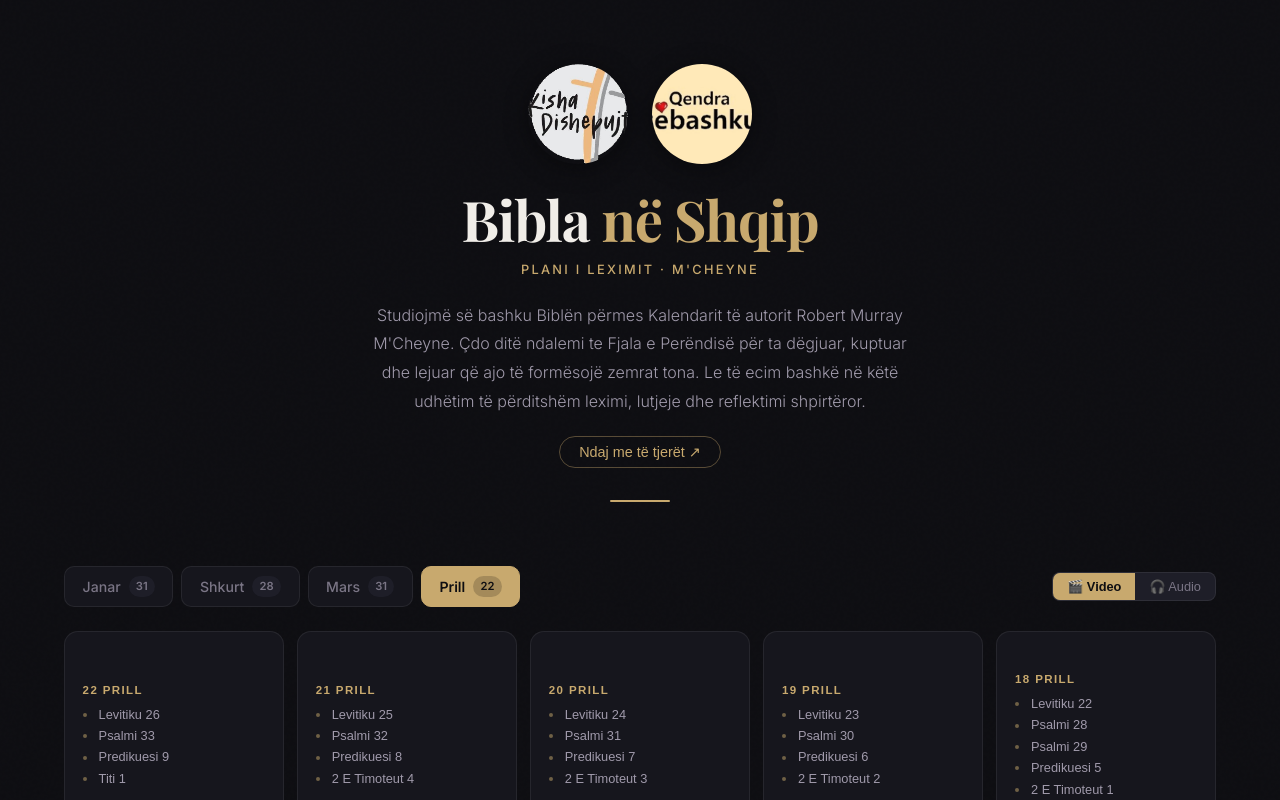
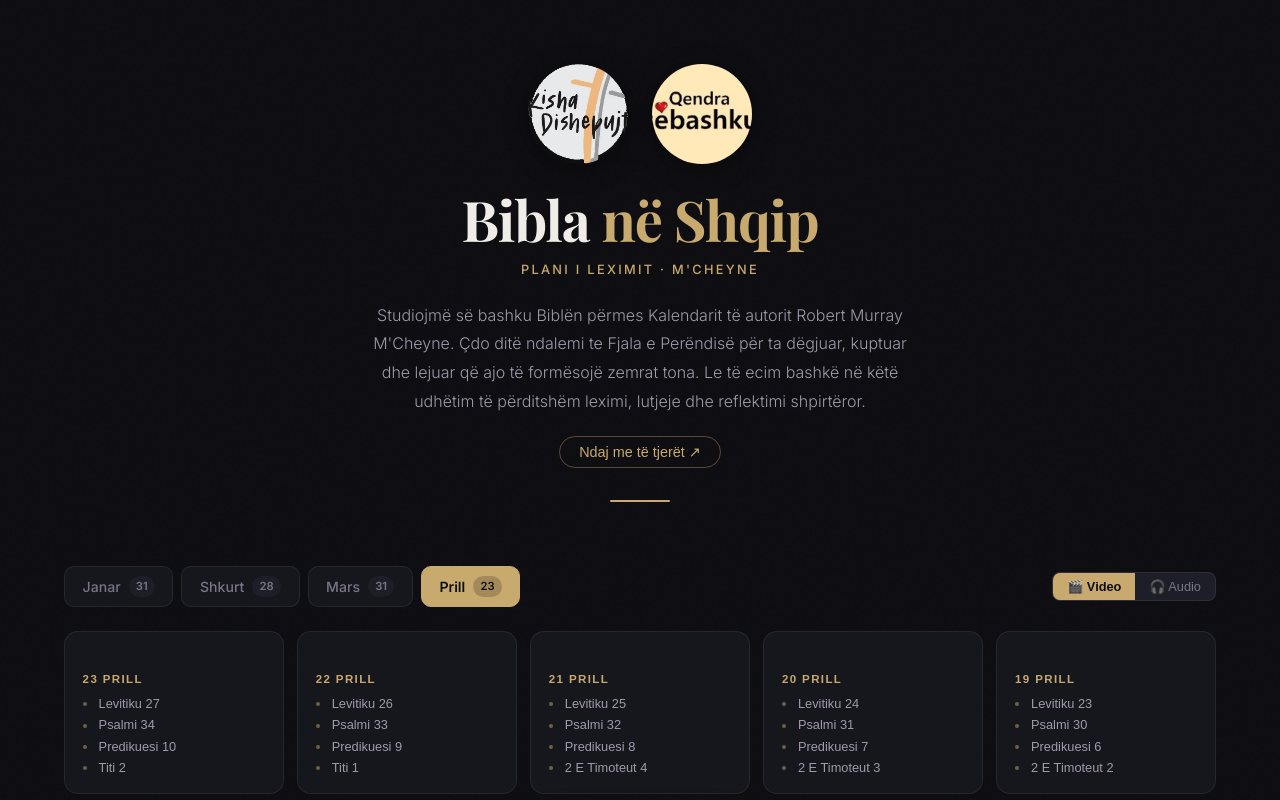
Before and after one commit to jeffandmeredith-max/bibla-shqip, a React (Vite) app: page / in a window 1280 px wide. Shown: the top 800 px of the page. Built offline with nearby package versions, Linux system fonts and the light colour scheme.

Commit message:
chore: daily update 2026-04-23

```diff
--- a/src/data/april.js
+++ b/src/data/april.js
@@ -575,5 +575,28 @@ export const april = [
       }
     ],
     "audioFile": "april-22.webm"
+  },
+  {
+    "day": 23,
+    "date": "23 Prill",
+    "videoId": "0o_CX3kLWWY",
+    "readings": [
+      {
+        "title": "Levitiku 27",
+        "start": 0
+      },
+      {
+        "title": "Psalmi 34",
+        "start": 297
+      },
+      {
+        "title": "Predikuesi 10",
+        "start": 420
+      },
+      {
+        "title": "Titi 2",
+        "start": 556
+      }
+    ]
   }
 ]
```
